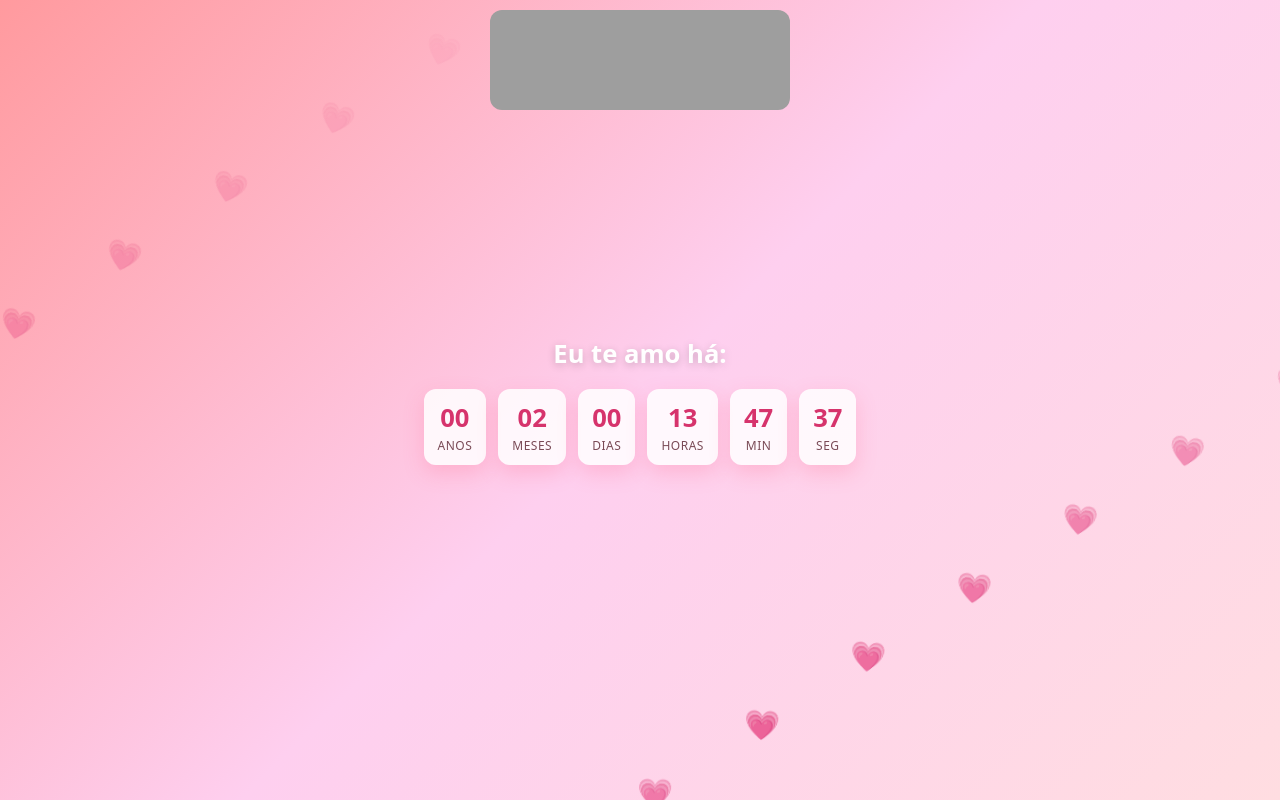
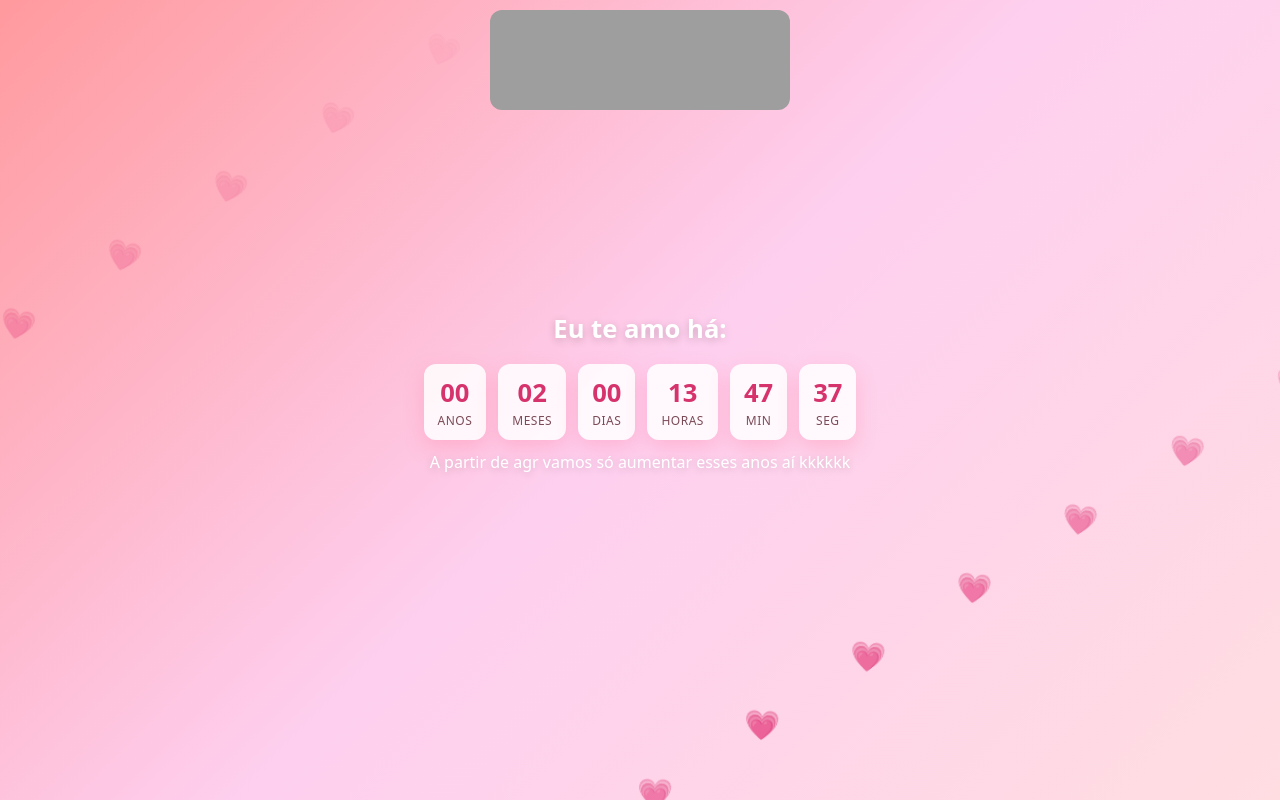
Before and after one commit to VictorS357/Site-para-namorada, a React (Vite) app: page /sim in a window 1280 px wide. Built offline with nearby package versions, Linux system fonts and the light colour scheme; grey boxes are pictures that could not be loaded.

Commit message:
add p element to timer container

```diff
--- a/src/pages/Sucesso.css
+++ b/src/pages/Sucesso.css
@@ -16,8 +16,17 @@
 }
 
 .sucesso .titulo {
+  font-size: 1.6rem;
   margin: 0 0 16px;
-  font-size: 1.6rem;
+}
+
+.sucesso p {
+  margin-top: 10px;
+  font-weight: 500;
+}
+
+.sucesso .titulo,
+.sucesso p {
   color: #fff;
   text-shadow: 0 2px 8px rgba(0, 0, 0, 0.2);
 }
--- a/src/pages/Sucesso.jsx
+++ b/src/pages/Sucesso.jsx
@@ -22,6 +22,7 @@ function Sucesso() {
           <div className="cronometro-container">
             <h2 className="titulo">Eu te amo há:</h2>
             <Cronometro />
+            <p>A partir de agr vamos só aumentar esses anos aí kkkkkk</p>
           </div>
         </section>
       </main>
```
